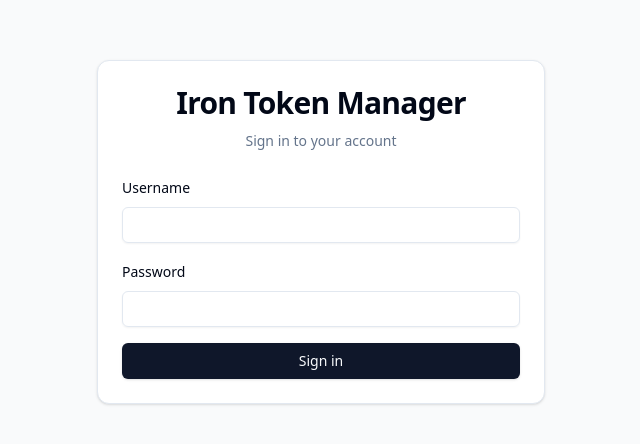
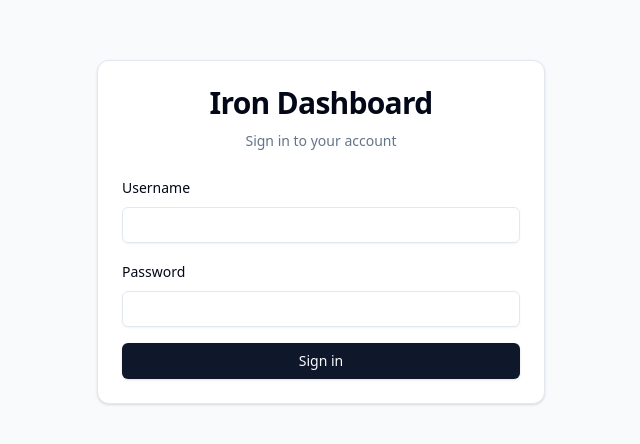
Before and after one commit to iron-cage/sdk, a Vue app in the folder module/iron_dashboard/: page /login in a window 1280 px wide. Shown: the part 168-612 px from the top of the page, without its empty margins (319-959 px from the left). Built offline with nearby package versions, Linux system fonts and the light colour scheme; no server answers; what @tanstack/vue-query would draw is missing.

Commit message:
fix login form name

```diff
--- a/module/iron_dashboard/src/views/LoginView.vue
+++ b/module/iron_dashboard/src/views/LoginView.vue
@@ -38,7 +38,7 @@ async function handleLogin() {
   <div class="min-h-screen flex items-center justify-center bg-gray-50">
     <Card class="w-full max-w-md">
       <CardHeader class="space-y-1">
-        <CardTitle class="text-3xl text-center">Iron Token Manager</CardTitle>
+        <CardTitle class="text-3xl text-center">Iron Dashboard</CardTitle>
         <CardDescription class="text-center">
           Sign in to your account
         </CardDescription>
```
Also changed, not shown: 1 other file (tests, documents, lock files or other folders).
